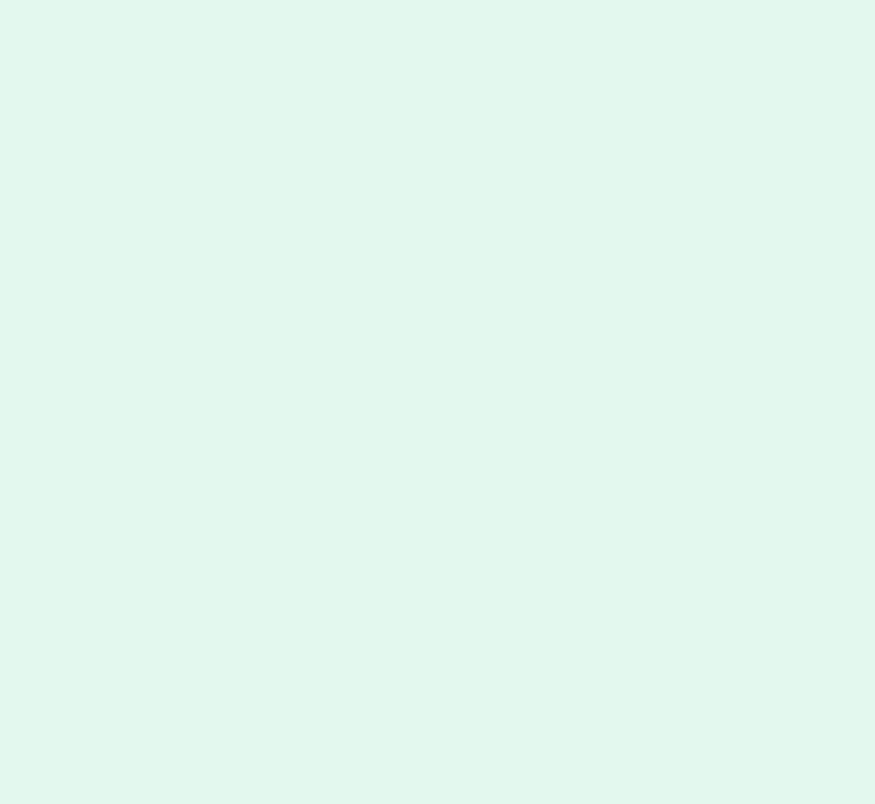
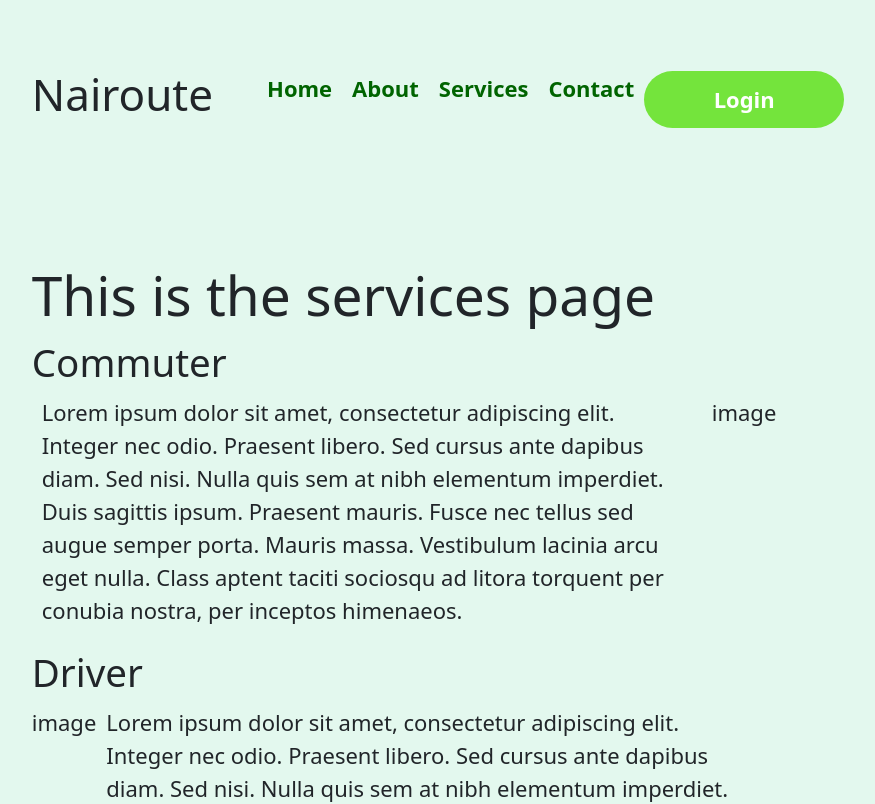
Before and after one commit to codebookreader/Nairoute, a React (Create React App) app: page /services in a window 1280 px wide. Before the commit this address had no page. Shown: the top 804 px of the page, without its empty margins (202-1077 px from the left). Built offline with nearby package versions, Linux system fonts and the light colour scheme.

Commit message:
add layout for services page

```diff
--- a/src/App.js
+++ b/src/App.js
@@ -5,6 +5,7 @@ import Home from './homepage';
 import Login from './Login';
 import Resetpassword from './Resetpassword';
 import Dashboard from './Dashboard';
+import Services from './Services';
 
 function App() {
   return (
@@ -16,6 +17,7 @@ function App() {
           <Route path="/login" element={<Login />} />
           <Route path="/resetpassword" element={<Resetpassword/>}/>
           <Route path="/dashboard" element={<Dashboard/>}/>
+          <Route path="/services" element={<Services/>}/>
 
         </Routes>
       </div>
--- a/src/Navbar.js
+++ b/src/Navbar.js
@@ -1,18 +1,23 @@
 import React from 'react'
+import { useNavigate } from 'react-router-dom'
 
 const Navbar = () => {
+  const navigate = useNavigate()
+  const homenav=()=>{
+    navigate('/login')
+  }
   return (
     <div>
     <div className="hero">
         <nav>
             <h2 className="logo">Nairoute</h2>
             <ul>
-                <li><a href="#">Home</a></li>
+                <li><a href="/">Home</a></li>
                 <li><a href="#">About</a></li>
-                <li><a href="#">Services</a></li>
+                <li><a href="/services">Services</a></li>
                 <li><a href="#">Contact</a></li>
             </ul>
-            <button type="button"  >Login</button>
+            <button type="button" onClick = {homenav}>Login</button>
         </nav>
     </div>
     </div>
--- /dev/null
+++ b/src/Services.js
@@ -0,0 +1,34 @@
+import React from 'react'
+import Navbar from './Navbar'
+
+const Services = () => {
+  return (
+    <div>
+        <Navbar/>
+        <h1>This is the services page</h1>
+        <h3>Commuter</h3>
+        <div className='commuter'>
+            <div className = 'commuterdetails'>
+              <p>Lorem ipsum dolor sit amet, consectetur adipiscing elit. Integer nec odio. Praesent libero. Sed cursus ante dapibus diam. Sed nisi. Nulla quis sem at nibh elementum imperdiet. Duis sagittis ipsum. Praesent mauris. Fusce nec tellus sed augue semper porta. Mauris massa. Vestibulum lacinia arcu eget nulla. Class aptent taciti sociosqu ad litora torquent per conubia nostra, per inceptos himenaeos.</p>
+
+            </div>
+            <div>
+             <p>image</p>
+            </div>
+        </div>
+        <h3>Driver</h3>
+        <div className='commuter'>
+        <div>
+              <p>image</p>
+            </div>
+            <div className = 'commuterdetails'>
+              <p>Lorem ipsum dolor sit amet, consectetur adipiscing elit. Integer nec odio. Praesent libero. Sed cursus ante dapibus diam. Sed nisi. Nulla quis sem at nibh elementum imperdiet. Duis sagittis ipsum. Praesent mauris. Fusce nec tellus sed augue semper porta. Mauris massa. Vestibulum lacinia arcu eget nulla. Class aptent taciti sociosqu ad litora torquent per conubia nostra, per inceptos himenaeos.</p>
+
+            </div>
+
+        </div>
+    </div>
+  )
+}
+
+export default Services
--- a/src/index.css
+++ b/src/index.css
@@ -15,9 +15,14 @@ html {
 body {
     min-height: 100vh;
     background-color:#e3f8ee !important;
+    /*background-image: linear-gradient(rgba(51, 59, 38, 0.6), rgba(66, 42, 42, 0.6)), url(backimage.jpg);*/
+    background-size: contain; /* Image will fit within the container */
+    background-position: center;
+    background-repeat: no-repeat;
 }
+
 span{
-    color:#ffff !important;
+    color:#f2ea09 !important;
 }
 
 .App {
@@ -25,8 +30,7 @@ span{
   flex-direction: column;
   justify-content: center;
   align-items: center;
-  min-height: 100vh;
-  padding: 1rem 0.5rem;
+  padding: 1rem 0.5rem
 }
 
 section {
@@ -98,29 +102,6 @@ button {
         width:200px;
 }
 
-.instructions {
-    font-size: 0.75rem;
-    border-radius: 0.5rem;
-    background: #000;
-    color: #fff;
-    padding: 0.25rem;
-    position: relative;
-    bottom: -10px;
-}
-
-.instructions > svg {
-    margin-right: 0.25rem;
-}
-
-.offscreen {
-    position: absolute;
-    left: -9999px;
-}
-
-.hide {
-    display: none;
-}
-
 .valid {
     color: limegreen;
     margin-left: 0.25rem;
@@ -138,7 +119,11 @@ button {
     padding: 0.5rem;
     margin-bottom: 0.5rem;
 }
-
-.line {
-    display: inline-block;
+.commuter{
+  display:flex
 }
+.commuterdetails{
+  width: 650px;
+  margin-right: 20px;
+  margin-left: 10px;
+}
```
